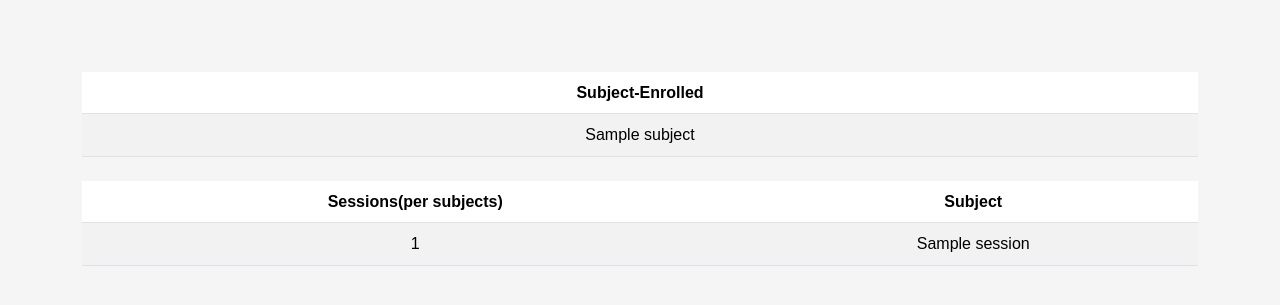
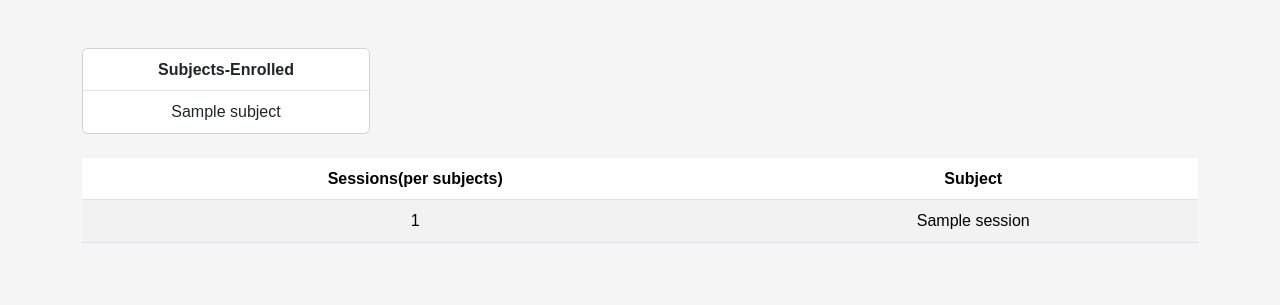
Before and after one commit to nadirrehman623-debug/Lumen, a Python web app: template templates/dashboard.html in a window 1280 px wide. Shown: the part 68-373 px from the top of the page. Run offline with Jinja, Linux system fonts and the light colour scheme; the template is opened without the code that fills it: most values are stand-ins (such as "Sample title", 1, 10 or a date in 2020).

Commit message:
Fri, Jun 5, 2026, 6:17 PM +05:30

```diff
--- a/templates/dashboard.html
+++ b/templates/dashboard.html
@@ -6,20 +6,14 @@
 
 
 {% block main %}
-    <table class="table table-striped mt-4">
-        <thead>
-            <tr>
-                <th>Subject-Enrolled</th>
-            </tr>
-        </thead>
-        <tbody>
+    <div class="card" style="width: 18rem;">
+        <ul class="list-group list-group-flush">
+            <li class="list-group-item"><b>Subjects-Enrolled</b></li>
             {% for subject in subjects %}
-                <tr>
-                     <td>{{ subject.subject }}</td>
-                </tr>
+            <li class="list-group-item">{{ subject.subject }}</li>
             {% endfor %}
-        </tbody>
-    </table>
+        </ul>
+    </div>
     <table class="table table-striped mt-4">
         <thead>
             <tr>
```
Also changed, not shown: 1 other file.
